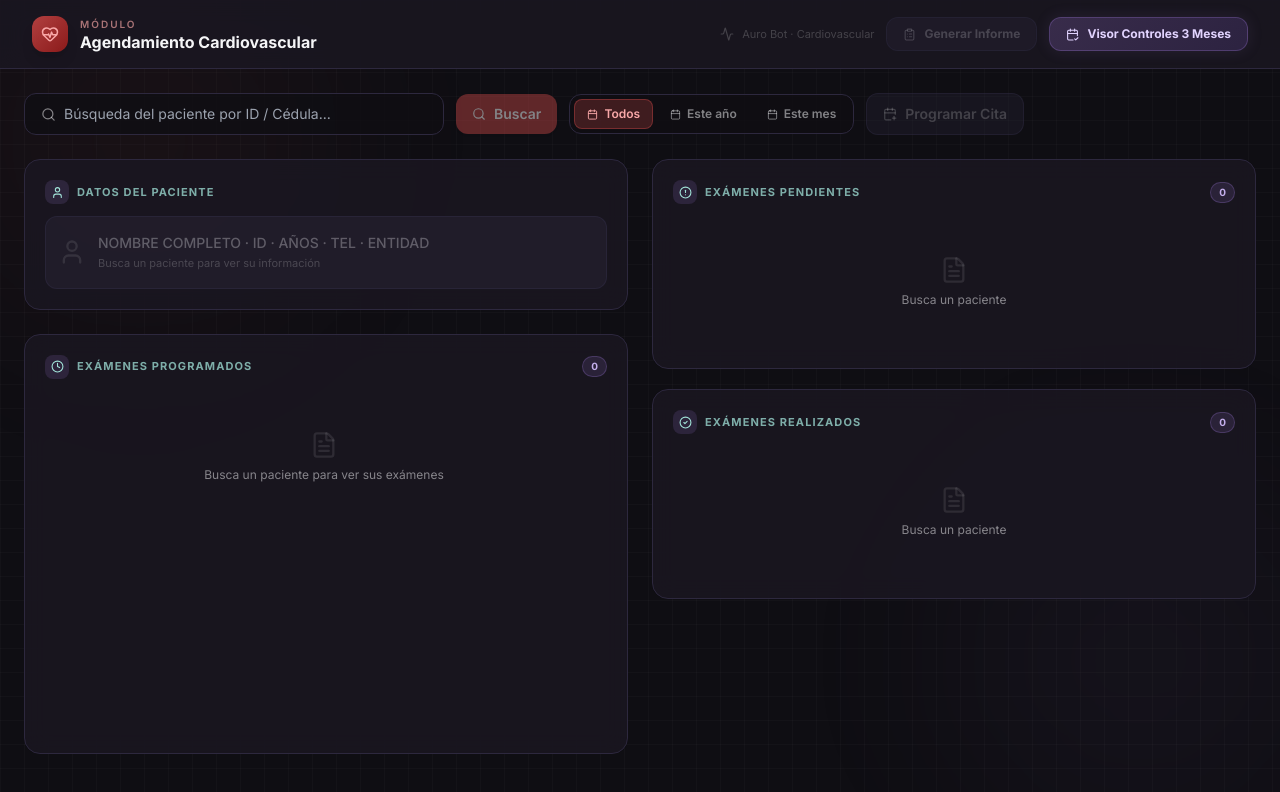
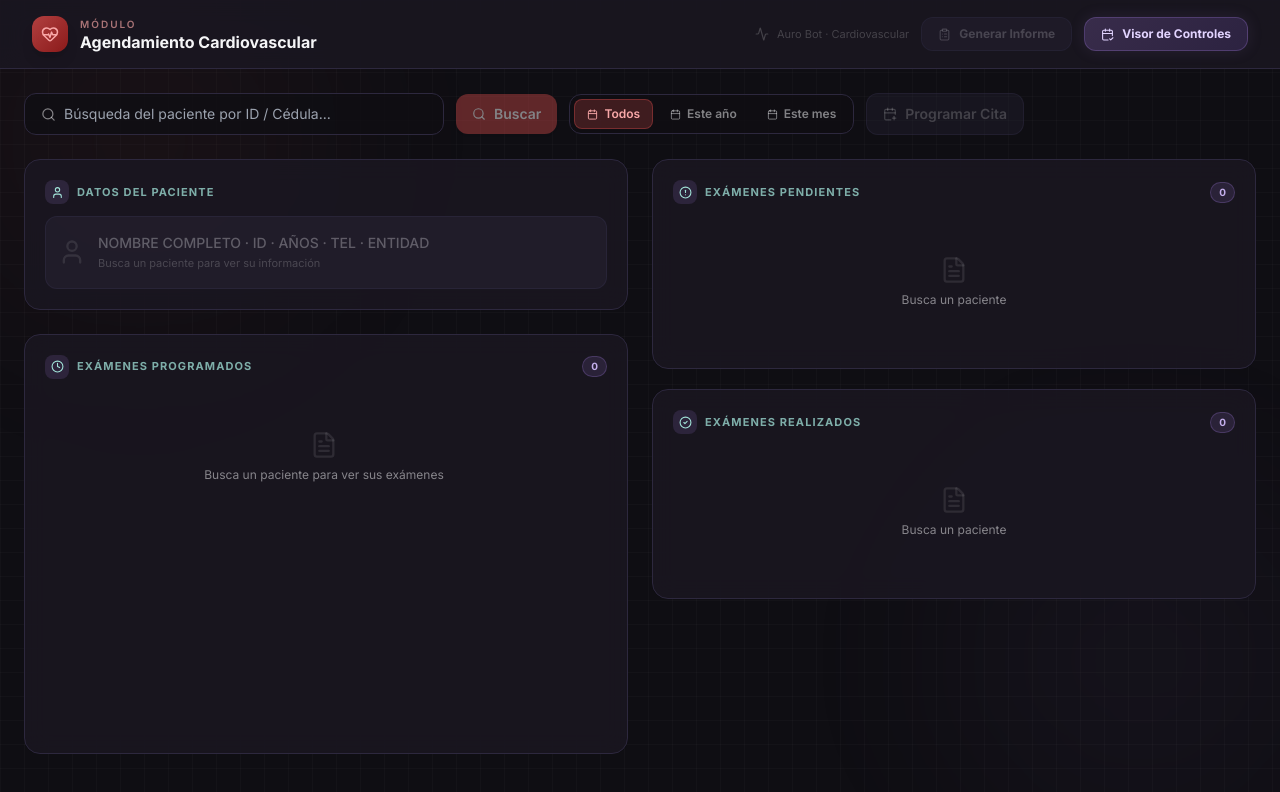
Before and after one commit to Escorpio024/Agendamiento, a Next.js app in the folder frontend/: page /cardiovascular in a window 1280 px wide. Shown: the top 792 px of the page. Built offline with nearby package versions, Linux system fonts and the light colour scheme.

Commit message:
Fix: Titulo Visor de Controles + bug React.useState

```diff
--- a/frontend/app/cardiovascular/page.js
+++ b/frontend/app/cardiovascular/page.js
@@ -1554,7 +1554,7 @@ export default function CardiovascularPage() {
                         onMouseEnter={e => e.currentTarget.style.boxShadow = '0 0 25px rgba(130,99,177,0.3)'}
                         onMouseLeave={e => e.currentTarget.style.boxShadow = '0 0 15px rgba(130,99,177,0.15)'}>
                         <CalendarCheck2 size={13} />
-                        Visor Controles 3 Meses
+                        Visor de Controles
                     </button>
                 </div>
             </header>
```
